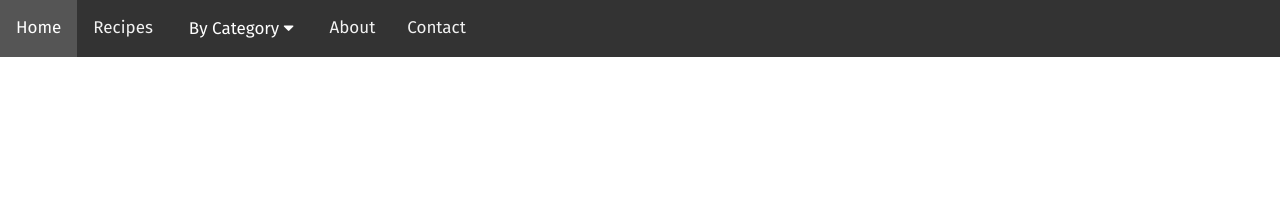
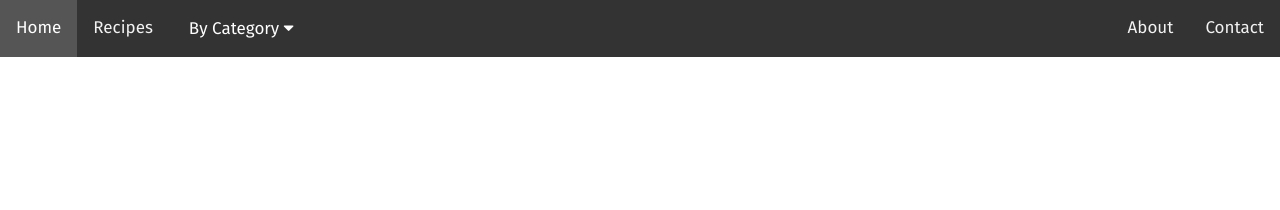
Before and after one commit to mallikasdishes/github.io, a Jekyll site: the page built from index.html, in a window 1280 px wide. Shown: the top 210 px of the page. Built offline with Jekyll 4.4.1, drawn with Linux system fonts in a browser that asks for light colours; some web fonts are replaced; the list of posts is cut into pages by our own code.

Commit message:
Update default.html

```diff
--- a/_layouts/default.html
+++ b/_layouts/default.html
@@ -89,6 +89,10 @@
   color: white;
 }
 
+.topnav-right {
+  float: right;
+}
+
 .dropdown-content a:hover {
   background-color: #ddd;
   color: black;
```
